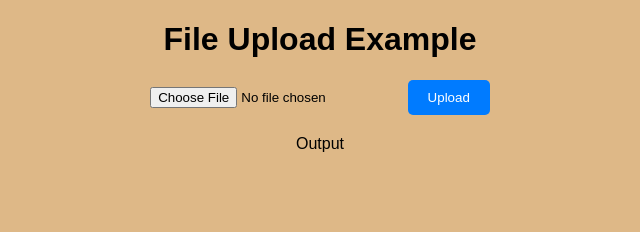
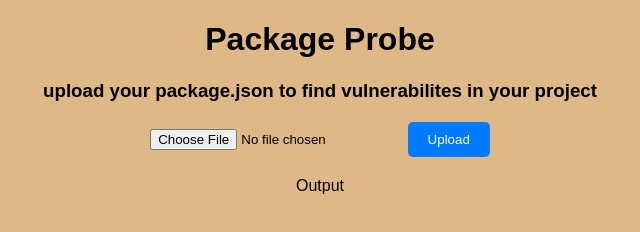
Before and after one commit to dev-osiris/PackageProbe, a website: page public/views/index.html in a window 1280 px wide. Shown: the whole page, without its empty margins (320-960 px from the left). Drawn offline with Linux system fonts and the light colour scheme.

Commit message:
changing to version branch

```diff
--- a/public/css/styles.css
+++ b/public/css/styles.css
@@ -5,9 +5,10 @@ body {
     background-color: burlywood;
   }
 
-  h1 {
+  h1,h3 {
     text-align: center;
   }
+
 
   form {
     text-align: center;
--- a/public/views/index.html
+++ b/public/views/index.html
@@ -8,7 +8,8 @@
 </head>
 
 <body>
-  <h1>File Upload Example</h1>
+  <h1>Package Probe</h1>
+  <h3>upload your package.json to find vulnerabilites in your project</h3>
   <form id="uploadForm" enctype="multipart/form-data">
     <input type="file" name="file" id="fileInput" accept=".json">
     <button type="submit">Upload</button>
```
Also changed, not shown: server.js (+1 -9 lines), 2 other files.
